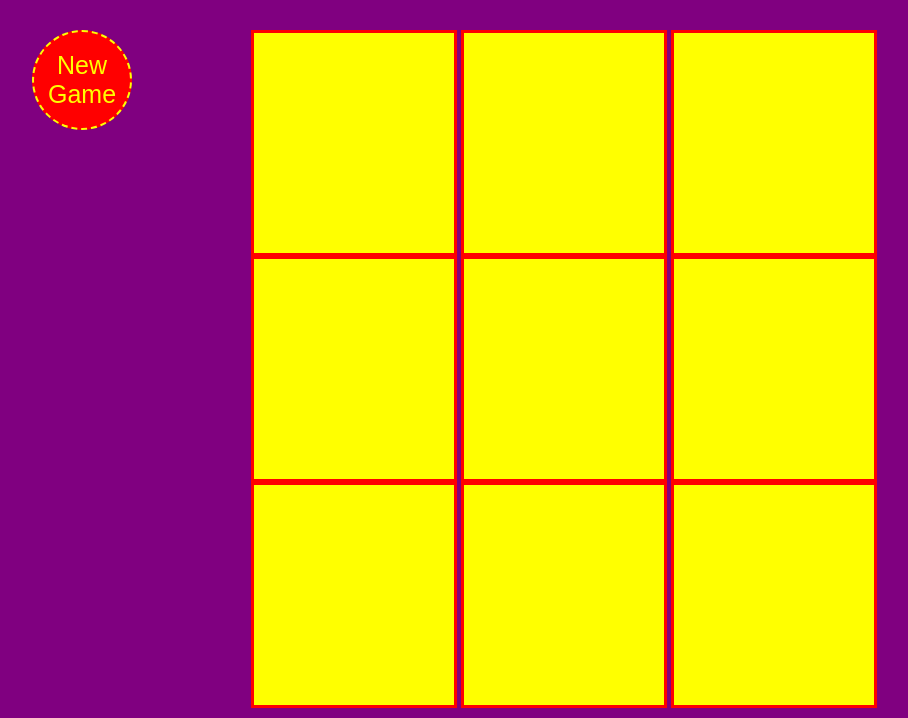
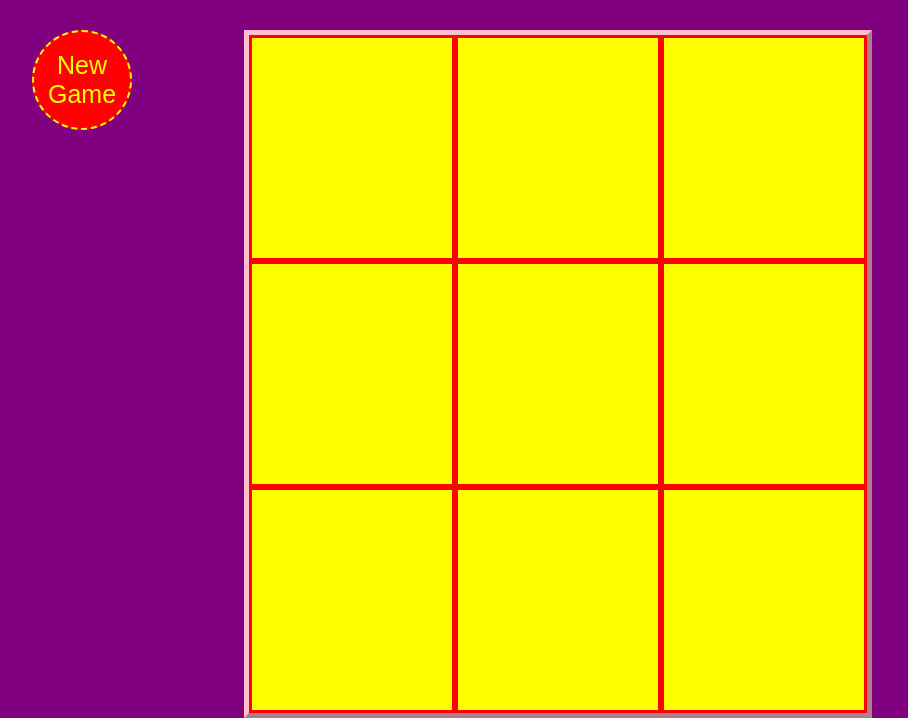
Before and after one commit to dashanesterova/dashanesterova.github.io, a plain HTML site: page index.html in a window 1280 px wide. Shown: the part 95-813 px from the top of the page, without its empty margins (76-984 px from the left). Drawn offline with Linux system fonts and the light colour scheme.

Commit message:
project 1

```diff
--- a/style.css
+++ b/style.css
@@ -1,5 +1,6 @@
 .column1, .column2, .column3{
-  display: inline-block;
+float: left;
+
 }
 
 h1 {
@@ -37,8 +38,7 @@ h1 {
 #grid {
   position: absolute;
   left: 25%;
-  width:50%;
-  text-align: center;
+  border: 5px outset pink;
 }
 
 body {
```
